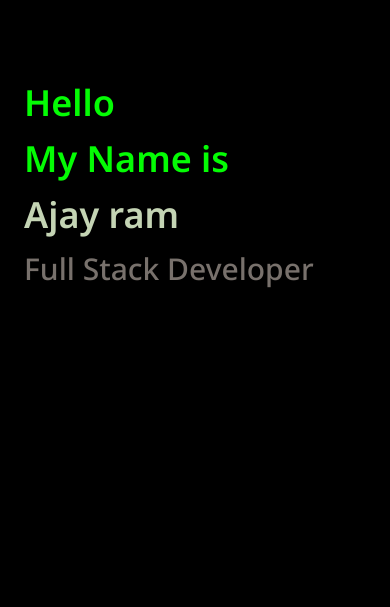
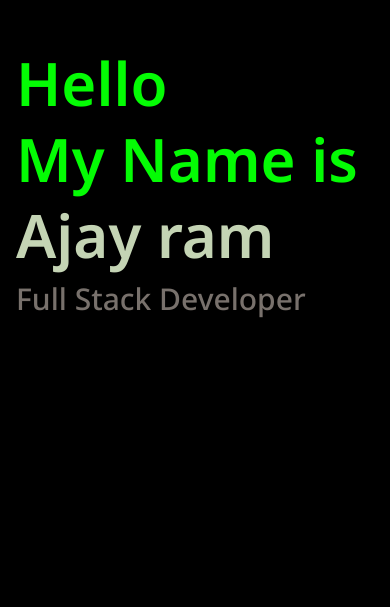
Before and after one commit to CampVamp/Portfolio-v2, a Next.js app: page / in a window 390 px wide. Shown: the part 237-844 px from the top of the page. Built offline with nearby package versions, Linux system fonts and the light colour scheme.

Commit message:
fix: Hero section

```diff
--- a/app/components/Hero.tsx
+++ b/app/components/Hero.tsx
@@ -1,8 +1,8 @@
 const Hero = () => {
   return (
-    <div className="h-screen w-full flex items-center px-6 md:px-12">
+    <div className="h-screen w-full flex items-center px-4 md:px-12">
       <div className="flex flex-col justify-center gap-4 md:gap-8">
-        <div className="text-4xl md:text-9xl font-semibold text-neonGreen flex flex-col gap-4">
+        <div className="text-6xl md:text-9xl font-semibold text-neonGreen flex flex-col gap-4">
           <div>Hello</div>
           <div>My Name is</div>
           <div className="text-[#c4d4b4]">Ajay ram</div>
```
